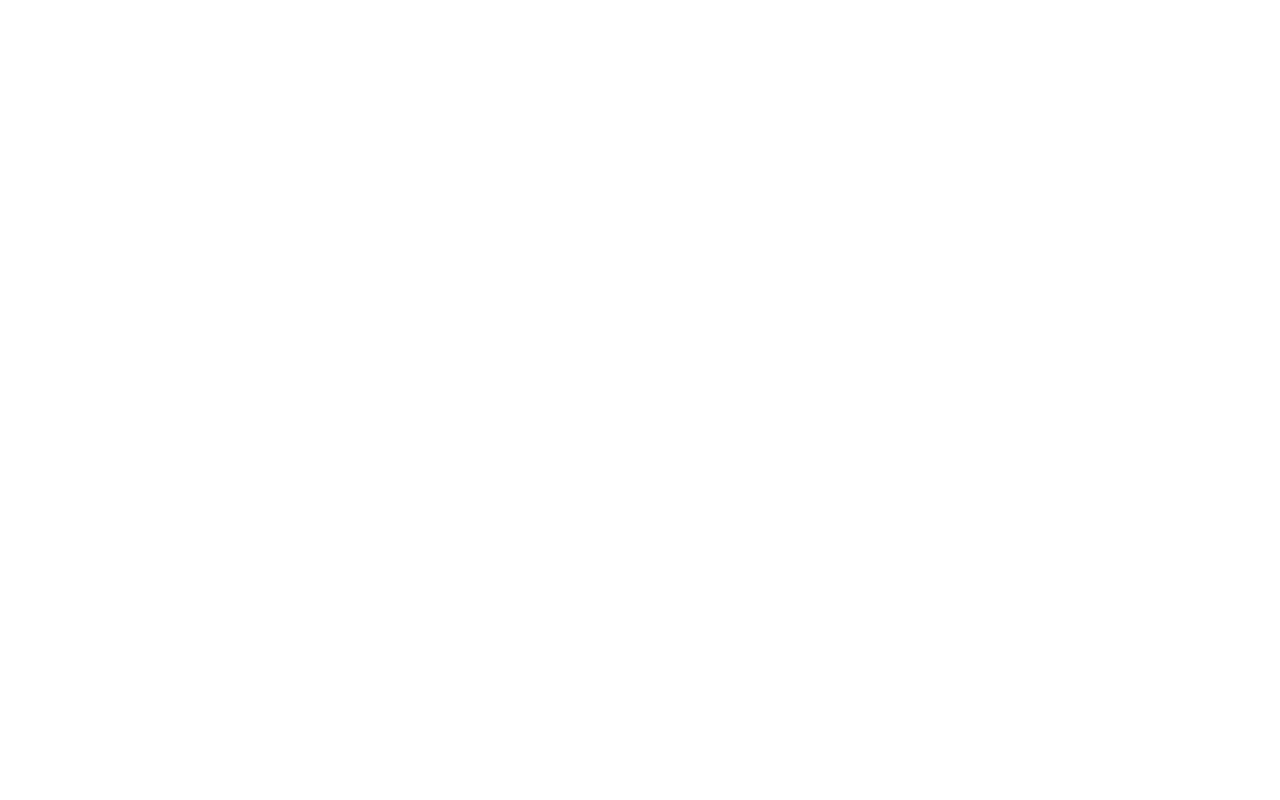
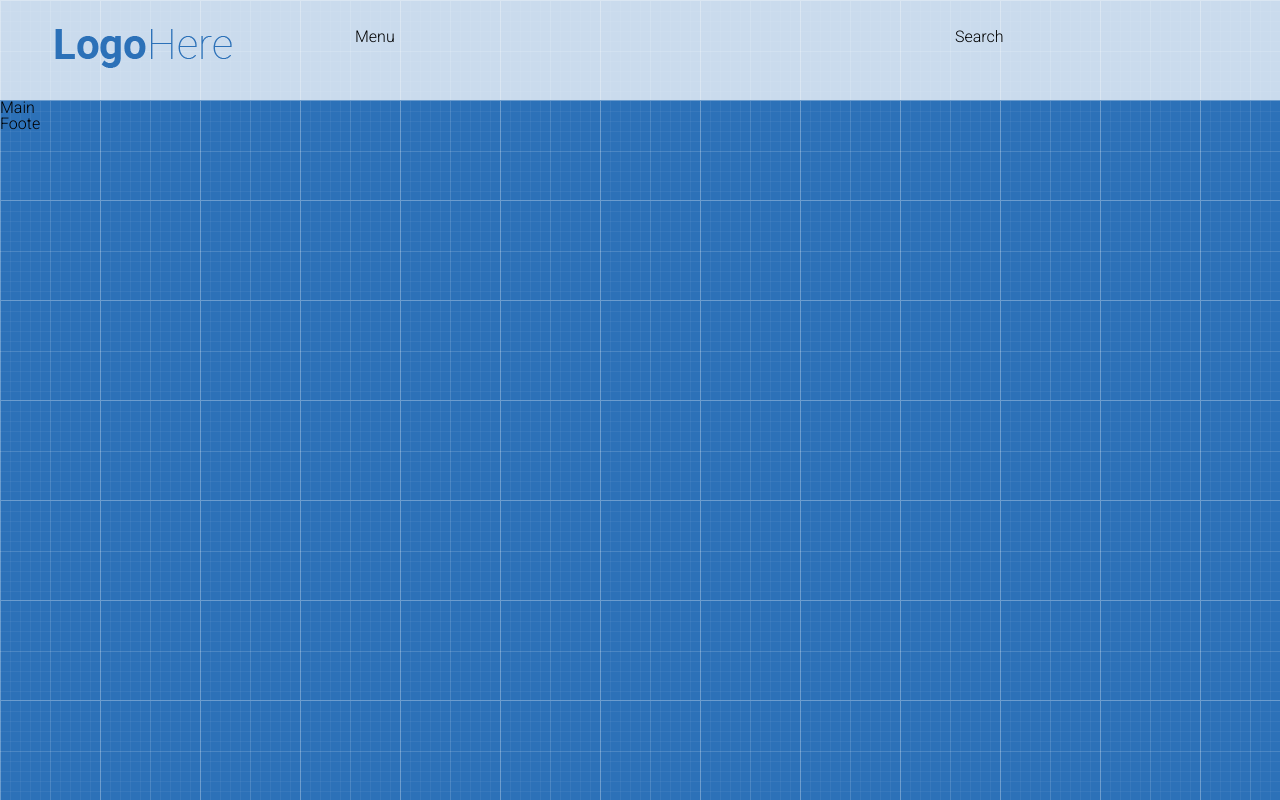
Before and after one commit to Prince0li/shop-test, a plain HTML site: page index.html in a window 1280 px wide. Drawn offline with Linux system fonts and the light colour scheme.

Commit message:
add logo

```diff
--- a/index.html
+++ b/index.html
@@ -5,9 +5,29 @@
     <meta http-equiv="X-UA-Compatible" content="IE=edge">
     <meta name="viewport" content="width=device-width, initial-scale=1.0">
     <title>Document</title>
+    <link rel="preconnect" href="https://fonts.googleapis.com">
+<link rel="preconnect" href="https://fonts.gstatic.com" crossorigin>
+<link href="https://fonts.googleapis.com/css2?family=Roboto:wght@300;700&display=swap" rel="stylesheet">
+    <link rel="stylesheet" href="reset.css">
+
     <link rel="stylesheet" href="style.css">
 </head>
 <body>
+    <header class="header"><div class="container">
+        <div class="row">
+            <div class="col-3">
+                <div class="logo">
+                    <a href="">
+                        <img src="images/icon (3).png" alt="">
+                    </a>
+                </div>
+            </div>
+            <div class="col-6">Menu</div>
+            <div class="col-3">Search</div>
+        </div>
+    </div></header>
 
+    <main class="main">Main</main>
+    <footer class="footer">Foote</footer>
 </body>
 </html>
--- /dev/null
+++ b/reset.css
@@ -0,0 +1,44 @@
+
+html, body, div, span, applet, object, iframe,
+h1, h2, h3, h4, h5, h6, p, blockquote, pre,
+a, abbr, acronym, address, big, cite, code,
+del, dfn, em, img, ins, kbd, q, s, samp,
+small, strike, strong, sub, sup, tt, var,
+b, u, i, center,
+dl, dt, dd, ol, ul, li,
+fieldset, form, label, legend,
+table, caption, tbody, tfoot, thead, tr, th, td,
+article, aside, canvas, details, embed,
+figure, figcaption, footer, header, hgroup,
+menu, nav, output, ruby, section, summary,
+time, mark, audio, video {
+	margin: 0;
+	padding: 0;
+	border: 0;
+	font-size: 100%;
+	font: inherit;
+	vertical-align: baseline;
+}
+/* HTML5 display-role reset for older browsers */
+article, aside, details, figcaption, figure,
+footer, header, hgroup, menu, nav, section {
+	display: block;
+}
+body {
+	line-height: 1;
+}
+ol, ul {
+	list-style: none;
+}
+blockquote, q {
+	quotes: none;
+}
+blockquote:before, blockquote:after,
+q:before, q:after {
+	content: '';
+	content: none;
+}
+table {
+	border-collapse: collapse;
+	border-spacing: 0;
+}
--- a/style.css
+++ b/style.css
@@ -0,0 +1,46 @@
+* {
+    box-sizing: border-box;
+}
+body {
+    font-family: 'Roboto', sans-serif;
+    background-image: url("images/patt.png");
+
+}
+.container {
+    width: 1200px;
+    padding-left: 15px;
+    padding-right: 15px;
+    margin: auto;
+}
+
+.row {
+    display: flex;
+    flex-wrap: wrap;
+    margin-left: -15px;
+    margin-right: -15px;
+}
+[class*="col-"] {
+    padding-left: 15px;
+    padding-right: 15px;
+}
+
+
+.col-3 {
+    flex: 0 0 25%;
+    max-width: 25%;
+}
+.col-6 {
+    flex: 0 0 50%;
+    max-width: 50%;
+}
+
+.col-12 {
+    flex: 0 0 50%;
+    max-width: 100%;
+}
+.header {
+    height: 100px;
+    display: flex;
+    align-items: center;
+    background-color: rgba(255, 255, 255, 0.75);
+}
```
Also changed, not shown: images/icon (3).png (added), images/patt.png (added).
